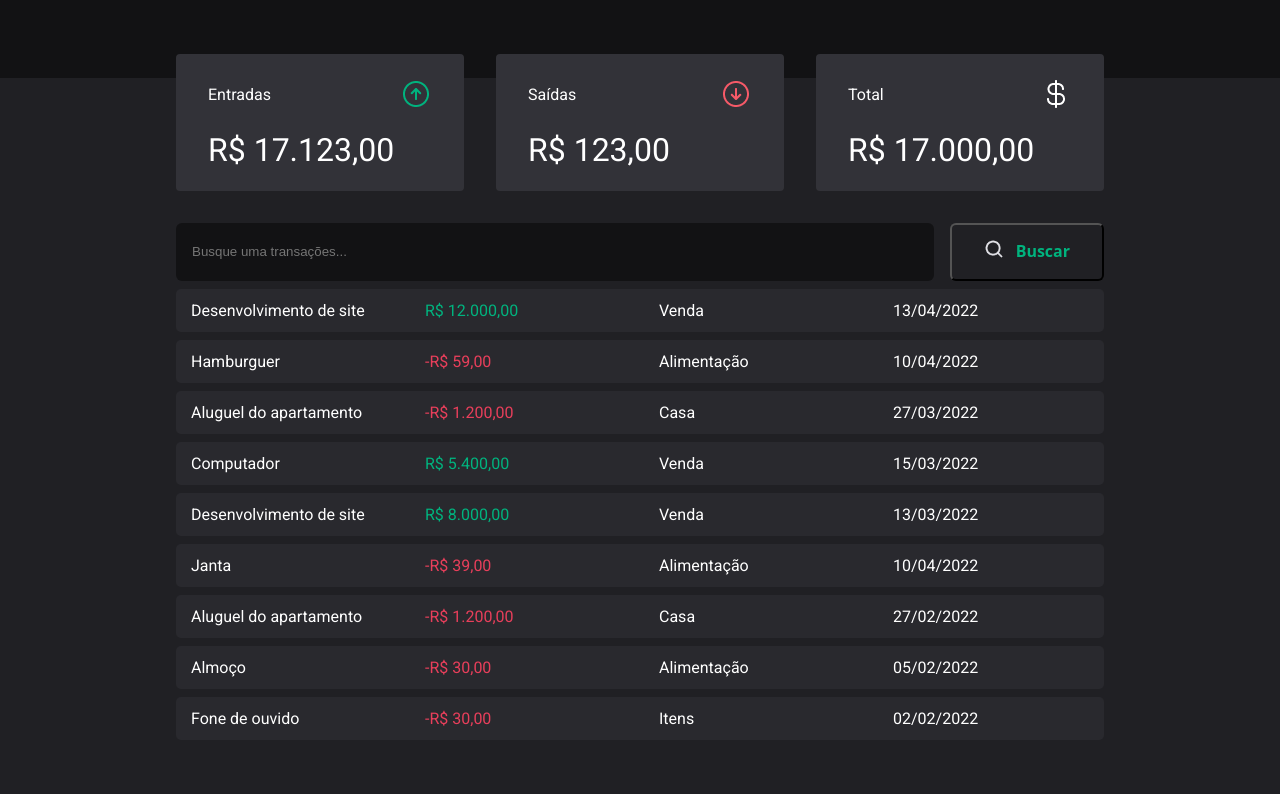
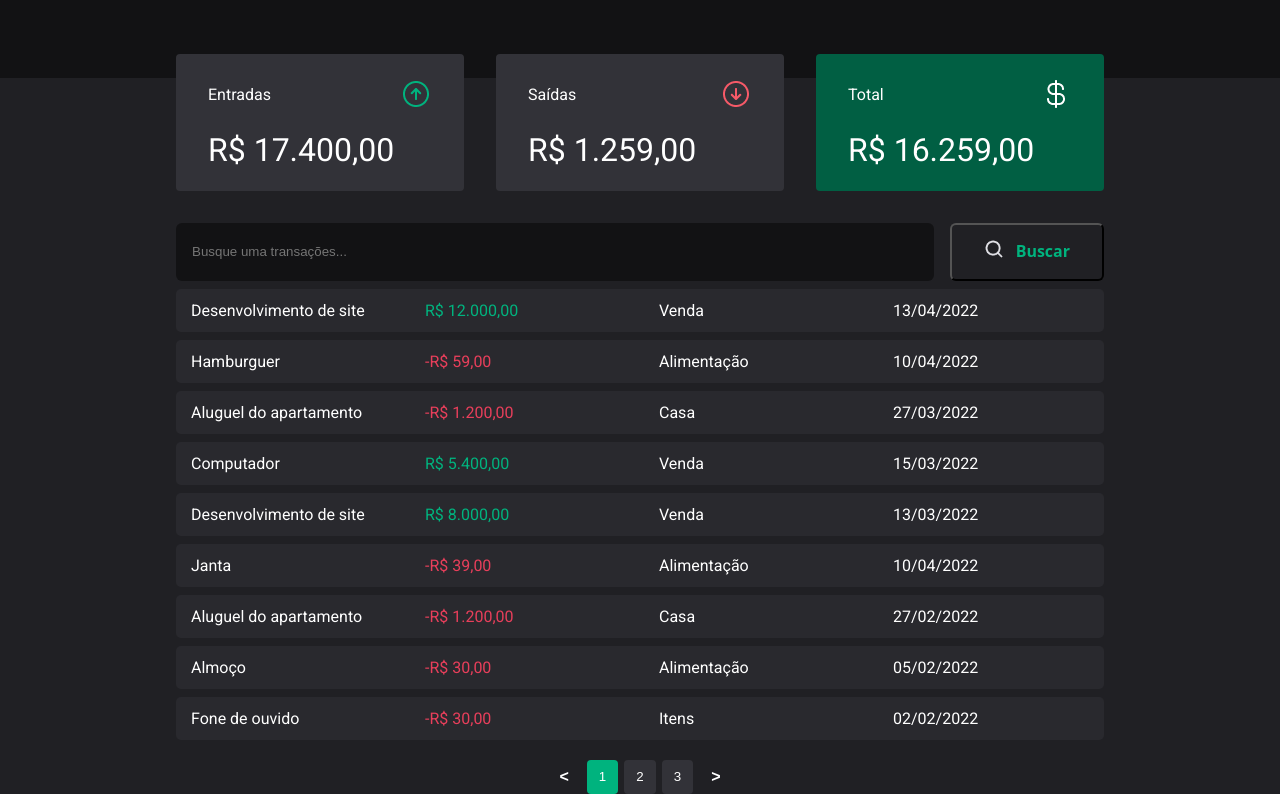
Before and after one commit to k-kevinferreira/Dt-Money, a plain HTML site: page index.html in a window 1280 px wide. Shown: the part 134-928 px from the top of the page. Before the commit the page ends 874 px from the top, so only its background shows below. Drawn offline with Linux system fonts and the light colour scheme.

Commit message:
Readme + complemento do css + btn paginas

```diff
--- a/index.html
+++ b/index.html
@@ -27,7 +27,7 @@
                     <span>Entradas</span>
                     <img src="./src/assent/Tipo=arrow-circle-up-regular.png" alt="Imagem de entrada">
                 </h3>
-                <p>R$ 17.123,00</p>
+                <p>R$ 17.400,00</p>
             </div>
 
             <div class="card">
@@ -35,15 +35,15 @@
                     <span>Saídas</span>
                     <img src="./src/assent/Tipo=arrow-circle-down-regular.png" alt="Imagem de saída">
                 </h3>
-                <p>R$ 123,00</p>
+                <p>R$ 1.259,00</p>
             </div>
 
-            <div class="card">
+            <div class="card total">
                 <h3>
                     <span>Total</span>
                     <img src="./src/assent/Tipo=currency-dollar-regular.png" alt="Imagem de total">
                 </h3>
-                <p>R$ 17.000,00</p>
+                <p>R$ 16.259,00</p>
             </div>
         </section>
 
@@ -104,7 +104,7 @@
                         <td>27/02/2022</td>
                     </tr>
 
-                       <tr>
+                    <tr>
                         <td>Almoço</td>
                         <td class="negative">-R$ 30,00</td>
                         <td>Alimentação</td>
@@ -124,6 +124,18 @@
 
     </main>
 
+    <!-- ---------------Paginas --------------
+----------------------------------------------->
+
+    <div class="paginas">
+        <button class="escuro">&lt;</button>
+        <button class="active">1</button>
+        <button>2</button>
+        <button>3</button>
+        <button class="green">&gt;</button>
+    </div>
+
+
 
 </body>
 
--- a/src/css/style.css
+++ b/src/css/style.css
@@ -219,3 +219,43 @@ span {
 .negative {
     color: #e83f5b;
 }
+
+/* ------------------------- Paginas----------------------------------------
+---------------------------------------------------------------------
+ */
+
+.paginas {
+  display: flex;
+  justify-content: center;
+  gap: 6px;
+  margin-top: 20px;
+}
+
+.paginas button {
+  background: #323238;
+  border: none;
+  color: white;
+  padding: 8px 12px;
+  border-radius: 4px;
+  cursor: pointer;
+}
+
+.paginas button.active {
+  background: #00b37e;
+  color: white;
+}
+
+.paginas button.green {
+  color: white;
+  background-color: transparent;
+  font-size: 1rem;
+  font-weight: bold;
+}
+
+.paginas button.escuro {
+  color: white;
+  text-decoration: none;
+  background-color: transparent;
+  font-size: 1rem;
+  font-weight: bold;
+}
```
Also changed, not shown: 1 other file.
